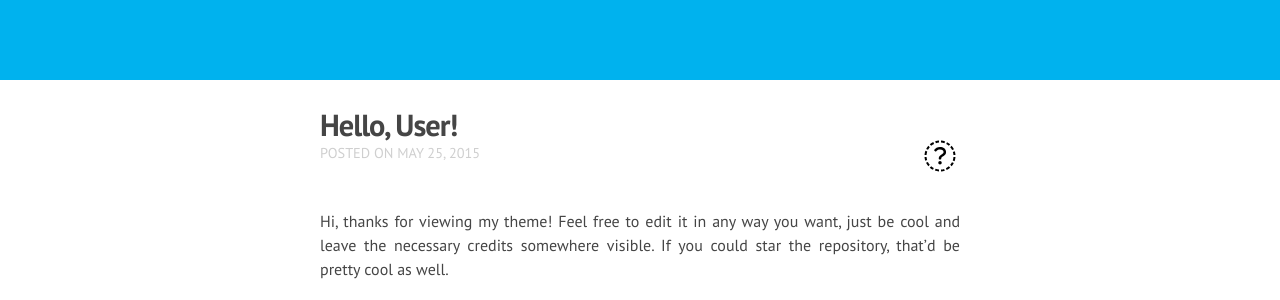
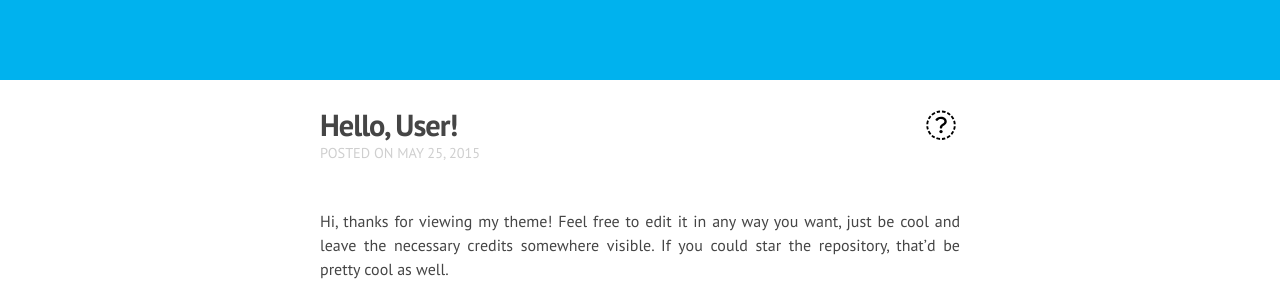
Before and after one commit to DS4PS/ds4ps_dev_site, a Jekyll site: the page built from _posts/2015-05-25-hello.markdown, in a window 1280 px wide. Shown: the part 370-670 px from the top of the page. Built offline with Jekyll 4.4.1, drawn with Linux system fonts in a browser that asks for light colours; nearby versions of some CDN libraries; library files that are not in the unit come from our copies.

Commit message:
Update post.html

```diff
--- a/_layouts/post.html
+++ b/_layouts/post.html
@@ -4,10 +4,10 @@ layout: default
 <div class="post">
 
   <header class="post-header">
-     <h1 class="post-title">{{ page.title }}</h1>
-
+     <h1 class="post-title">{{ page.title }}
      <a href="https://github.com/DS4PS/ds4ps_dev_site/edit/master/{{page.path}}" target="_blank" style="float:right;">
-     <p class="fa fa-github fa-2x" style="color:black;text-align:right;"></p>
+     <i class="fa fa-github fa-1x" style="color:black;text-align:right;"></i>
+     </h1>
 
      </a>     <p class="post-meta">Posted on {{ page.date | date: "%b %-d, %Y" }}{% if page.author %} • {{ page.author }}{% endif %}{% if page.meta %} • {{ page.meta }}{% endif %}</p>
 
```
